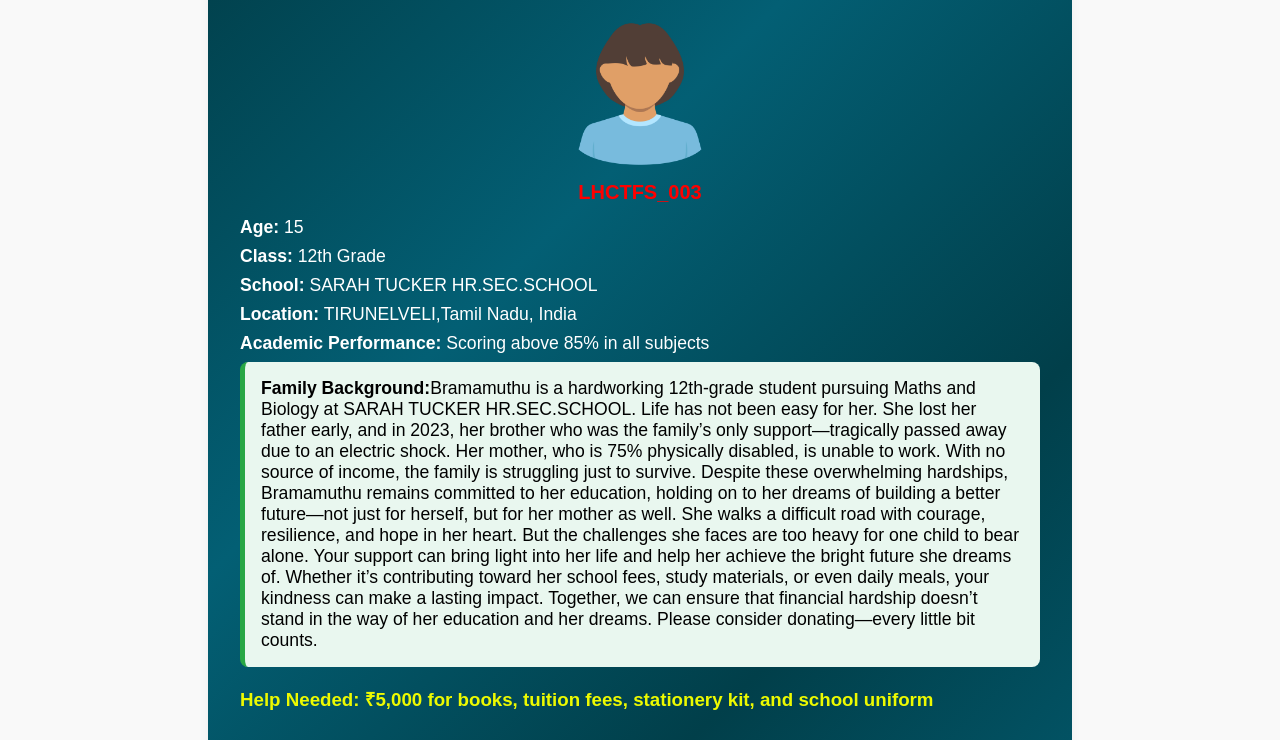
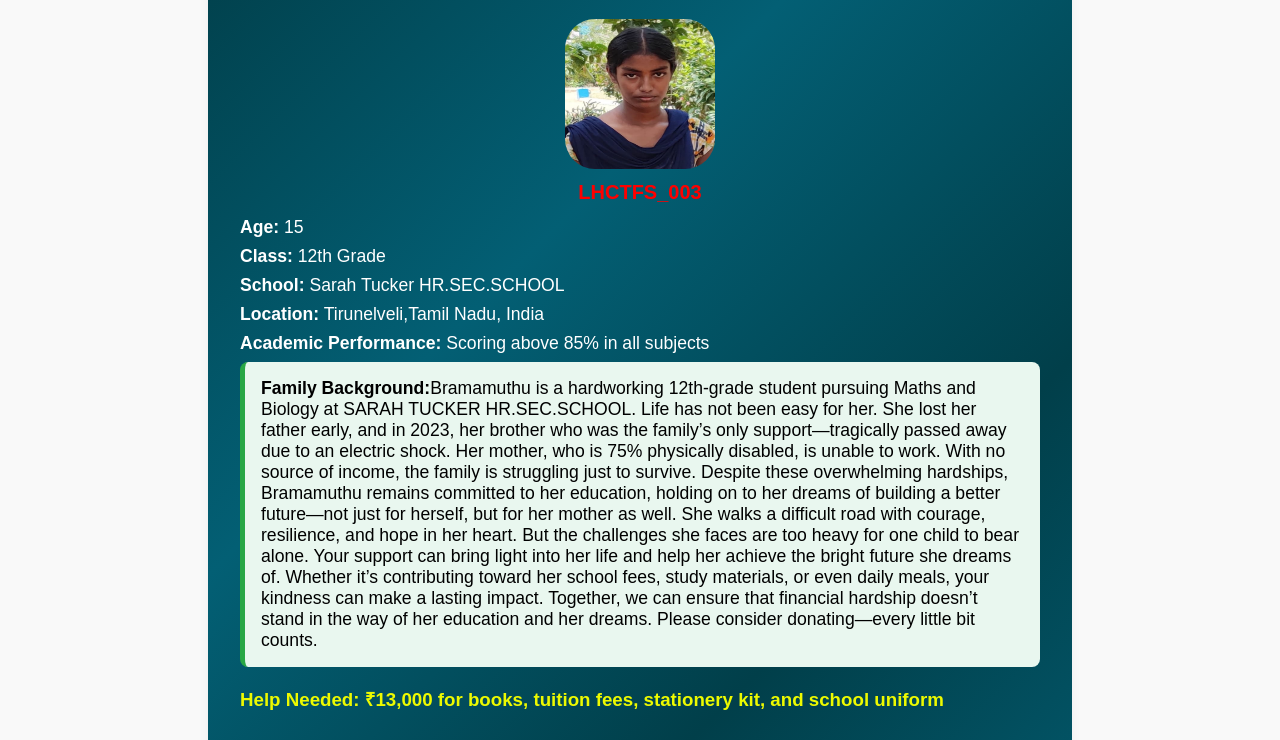
Before and after one commit to Joshua-Samraj/education_website, a plain HTML site: page public/bramamuthu.html in a window 1280 px wide. Shown: the part 210-950 px from the top of the page. Drawn offline with Linux system fonts and the light colour scheme.

Commit message:
Update bramamuthu.html

```diff
--- a/public/bramamuthu.html
+++ b/public/bramamuthu.html
@@ -17,14 +17,14 @@
 
   <div class="info">
     <div class="student-header">
-      <img src="image/girl.png" alt="bramamuthu" class="student-img" />
+      <img src="image/bramamuthu.png" alt="bramamuthu" class="student-img" />
       <h1 class="Serial_number">LHCTFS_003</h1>
     </div>
 
     <p><strong>Age:</strong> 15</p>
     <p><strong>Class:</strong> 12th Grade</p>
-    <p><strong>School:</strong> SARAH TUCKER HR.SEC.SCHOOL</p>
-    <p><strong>Location:</strong>  TIRUNELVELI,Tamil Nadu, India</p>
+    <p><strong>School:</strong> Sarah Tucker HR.SEC.SCHOOL</p>
+    <p><strong>Location:</strong>  Tirunelveli,Tamil Nadu, India</p>
     <p><strong>Academic Performance:</strong> Scoring above 85% in all subjects</p>
     <p class="donate-section"><strong>Family Background:</strong>Bramamuthu is a hardworking 12th-grade student pursuing Maths and Biology at SARAH TUCKER HR.SEC.SCHOOL. Life has not been easy for her. She lost her father early, and in 2023, her brother who was the family’s only support—tragically passed away due to an electric shock. Her mother, who is 75% physically disabled, is unable to work. With no source of income, the family is struggling just to survive.
 
@@ -33,7 +33,7 @@
       Your support can bring light into her life and help her achieve the bright future she dreams of. Whether it’s contributing toward her school fees, study materials, or even daily meals, your kindness can make a lasting impact. Together, we can ensure that financial hardship doesn’t stand in the way of her education and her dreams.
 
       Please consider donating—every little bit counts. </p>
-    <h3 style="color: rgb(237, 250, 0);"><strong>Help Needed:</strong> ₹5,000 for books, tuition fees, stationery kit, and school uniform</h3>
+    <h3 style="color: rgb(237, 250, 0);"><strong>Help Needed:</strong> ₹13,000 for books, tuition fees, stationery kit, and school uniform</h3>
   </div>
 
   <div class="donate-section">
```
